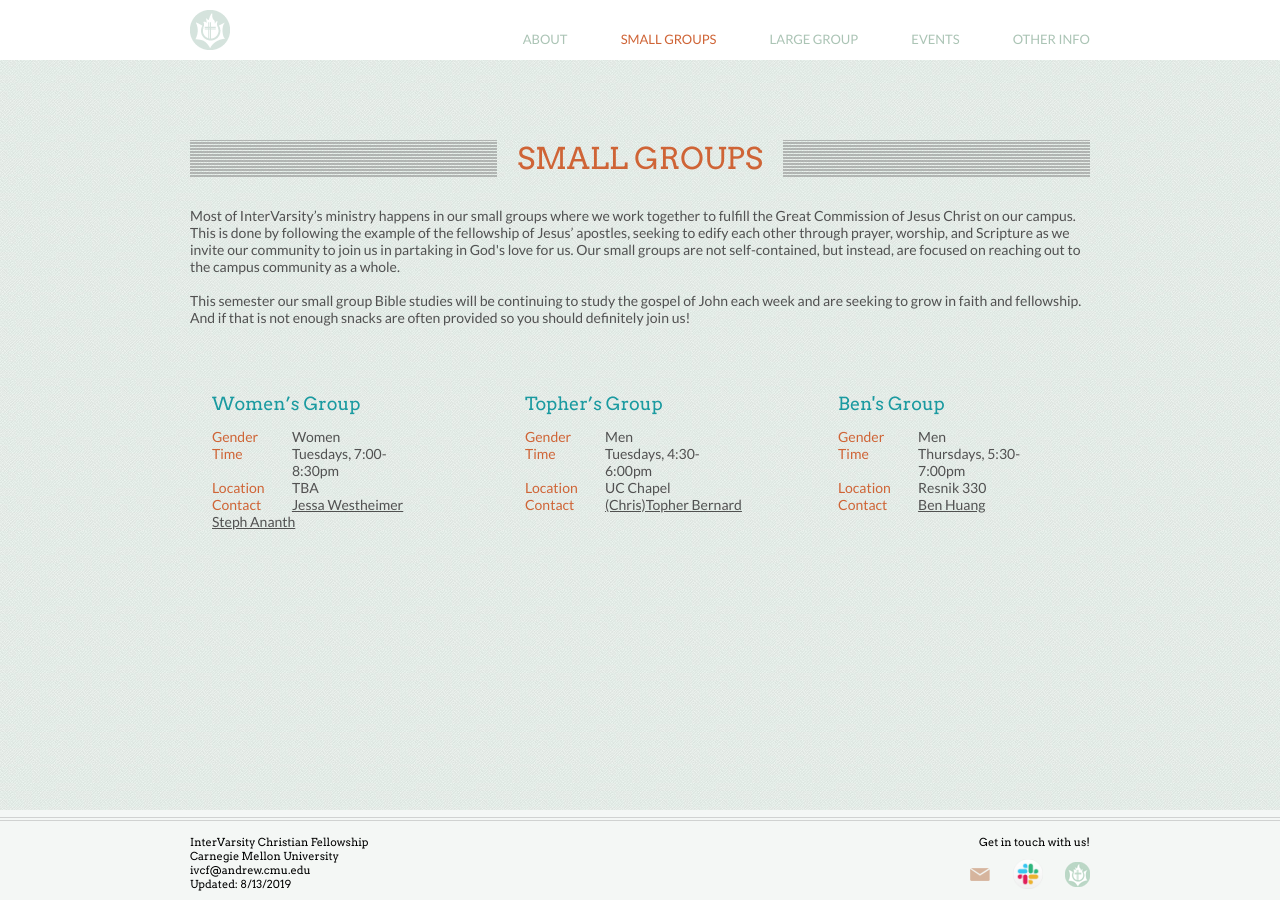
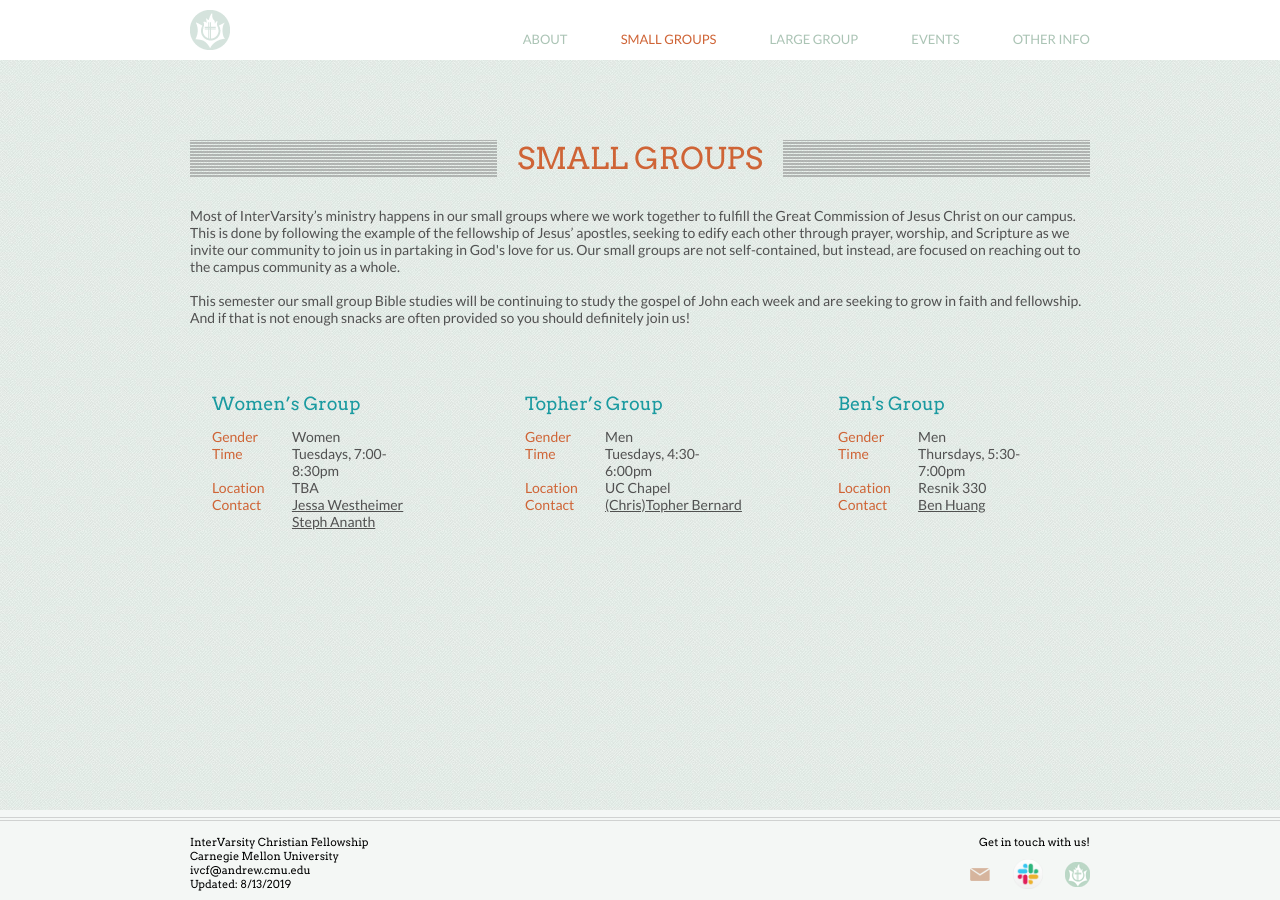
Before and after one commit to ivcf-cmu/ivcf-cmu.github.io, a Jekyll site: the page built from smallgroups.md, in a window 1280 px wide. Built offline with Jekyll 4.4.1, drawn with Linux system fonts in a browser that asks for light colours.

Commit message:
fixed smallgroup spacing

```diff
--- a/smallgroups.md
+++ b/smallgroups.md
@@ -23,9 +23,10 @@
 			<dt>Location</dt>
 			<dd>TBA</dd>
 			<dt>Contact</dt>
-			<dd><a href="mailto:jwesthei@andrew.cmu.edu" target="_blank">Jessa Westheimer</a></dd>
-      <dt></dt>
-			<dd><a href="mailto:sananth@andrew.cmu.edu" target="_blank">Steph Ananth</a></dd>
+			<dd>
+        <a href="mailto:jwesthei@andrew.cmu.edu" target="_blank">Jessa Westheimer</a>
+        <a href="mailto:sananth@andrew.cmu.edu" target="_blank">Steph Ananth</a>
+      </dd>
 			</dl>
 		</div>
 	</div>
```
